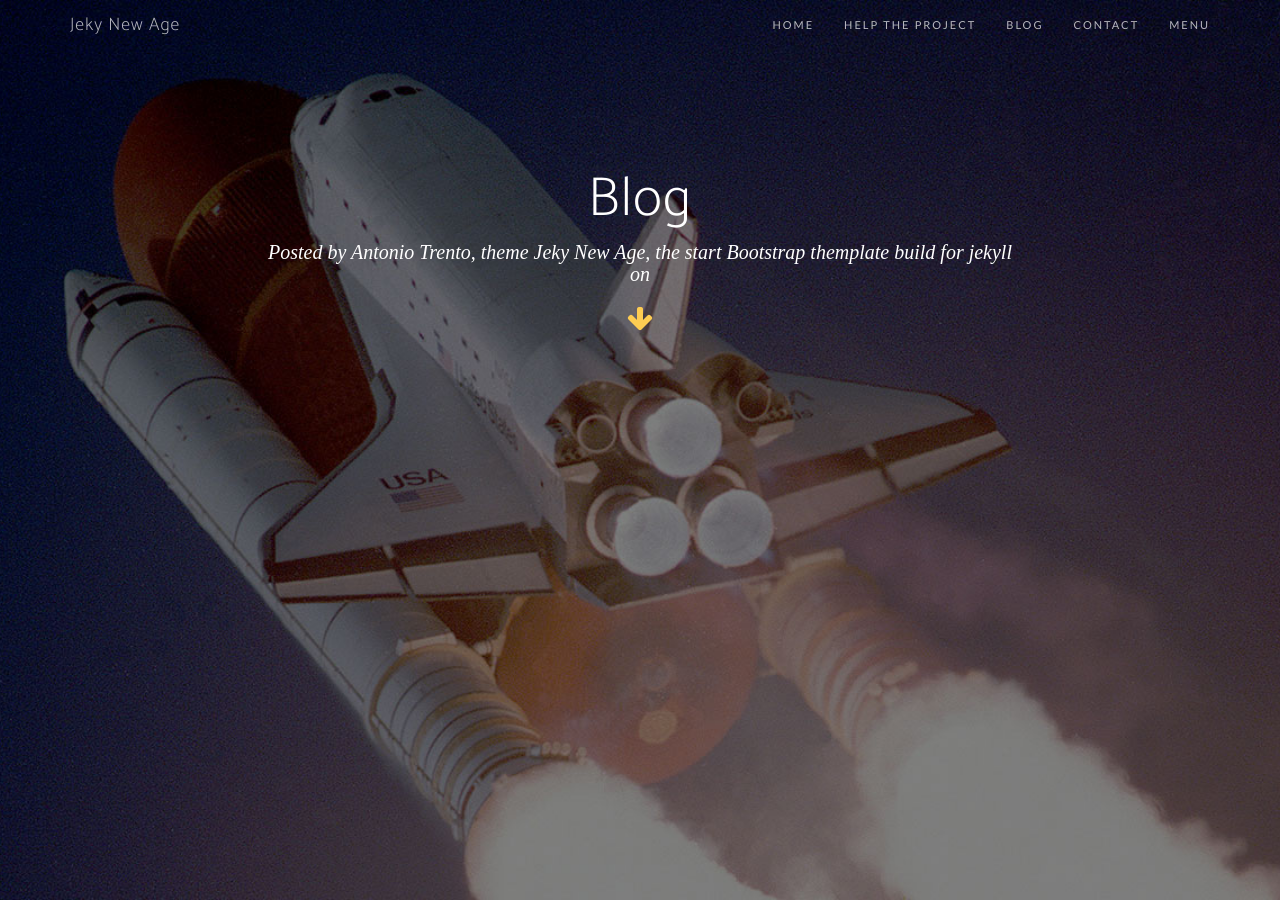
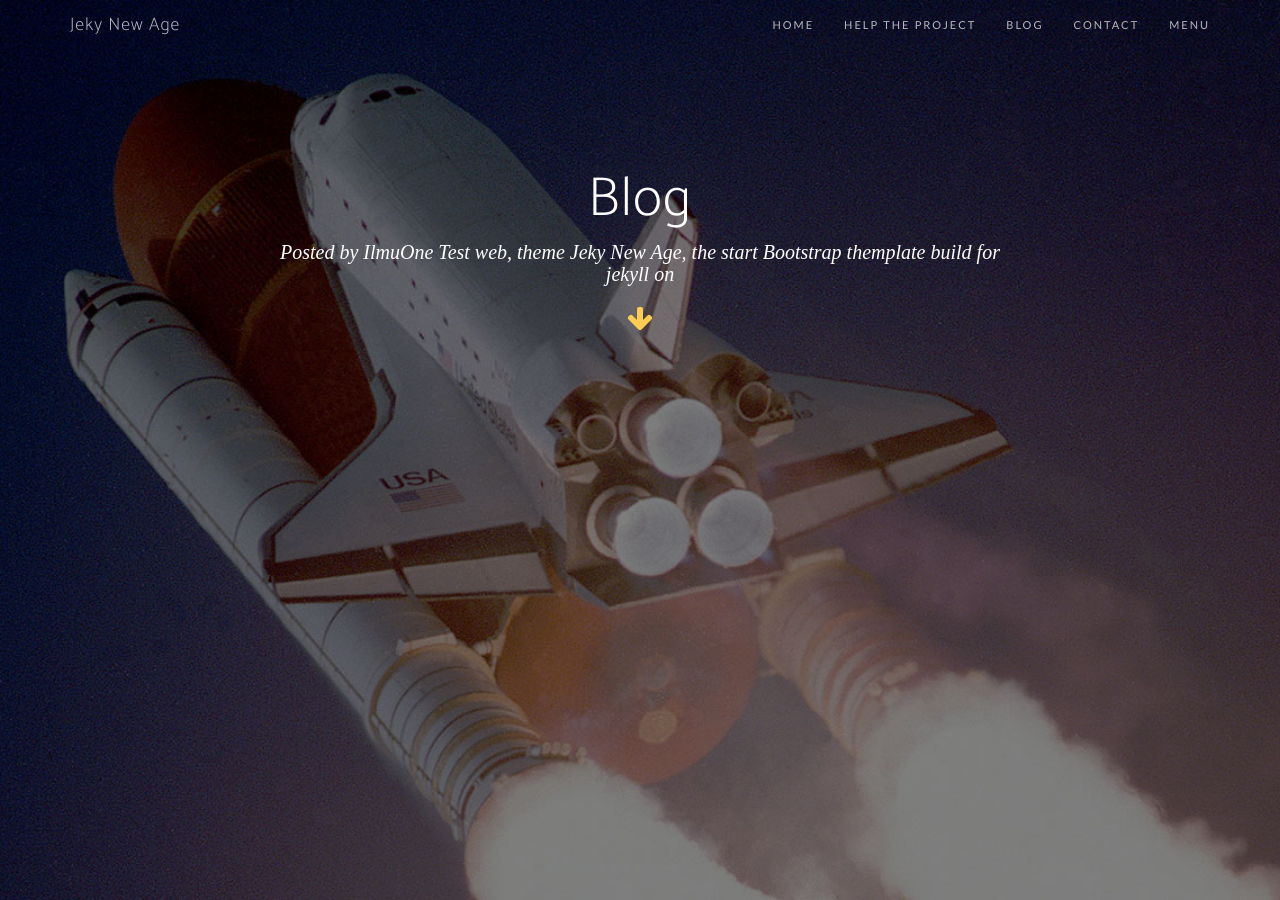
Before and after one commit to charlest7/adanamanya.github.io, a Jekyll site: the page built from blog.html, in a window 1280 px wide and 900 px high. Built offline with Jekyll 4.4.1, drawn with Linux system fonts in a browser that asks for light colours; nearby versions of some CDN libraries; some web fonts are replaced; comment, search, counter and statistics services are not loaded; some of the changed text lies outside the part shown.

Commit message:
second commit

```diff
--- a/_config.yml
+++ b/_config.yml
@@ -1,28 +1,28 @@
 # Site settings
-title: Antonio Trento, theme Jeky New Age, the start Bootstrap themplate build for jekyll
+title: IlmuOne Test web, theme Jeky New Age, the start Bootstrap themplate build for jekyll
 email:
 description: A jekyll template for landing pages, portfolio and blogging
 
 baseurl: "" # the subpath of your site, e.g. /blog/ (If you use organization leave empty)
-url: "https://jekynewage.github.io" # the base hostname & protocol for your site
+url: "https://adanamanya.github.io" # the base hostname & protocol for your site
 
 #Google Ad Words Data from scripts code (using Google responsive options) and ad client
-data-ad-slot: 2973388149
-data-ad-client: ca-pub-9204963049240271
-google_ad_client: ca-pub-9204963049240271
+# data-ad-slot: 2973388149
+# data-ad-client: ca-pub-9204963049240271
+# google_ad_client: ca-pub-9204963049240271
 
-google_analytics: "UA-86331249-1"
-addthis_id: ra-5644da281510c62f
-disqus_account: jeky-new-age
+# google_analytics: "UA-86331249-1"
+# addthis_id: ra-5644da281510c62f
+# disqus_account: jeky-new-age
 
 # Social networks usernames (many more available: flickr, dribbble, pinterest, instagram, tumblr, linkedin, etc.) see all icon at fontawesome.io
 social:
   - title: twitter
-    url: https://twitter.com/lantoniotrento
+    url: https://twitter.com/adanamanya
   - title: facebook
-    url: https://facebook.com/lantoniotrento
-  - title: google-plus
-    url: https://plus.google.com/+AntoniotrentoIt
+    url: https://facebook.com/gilang.lubis
+  # - title: google-plus
+    # url: https://plus.google.com/+AntoniotrentoIt
   #- title: github
   #  url: http://github.com/jekyll
 
```
